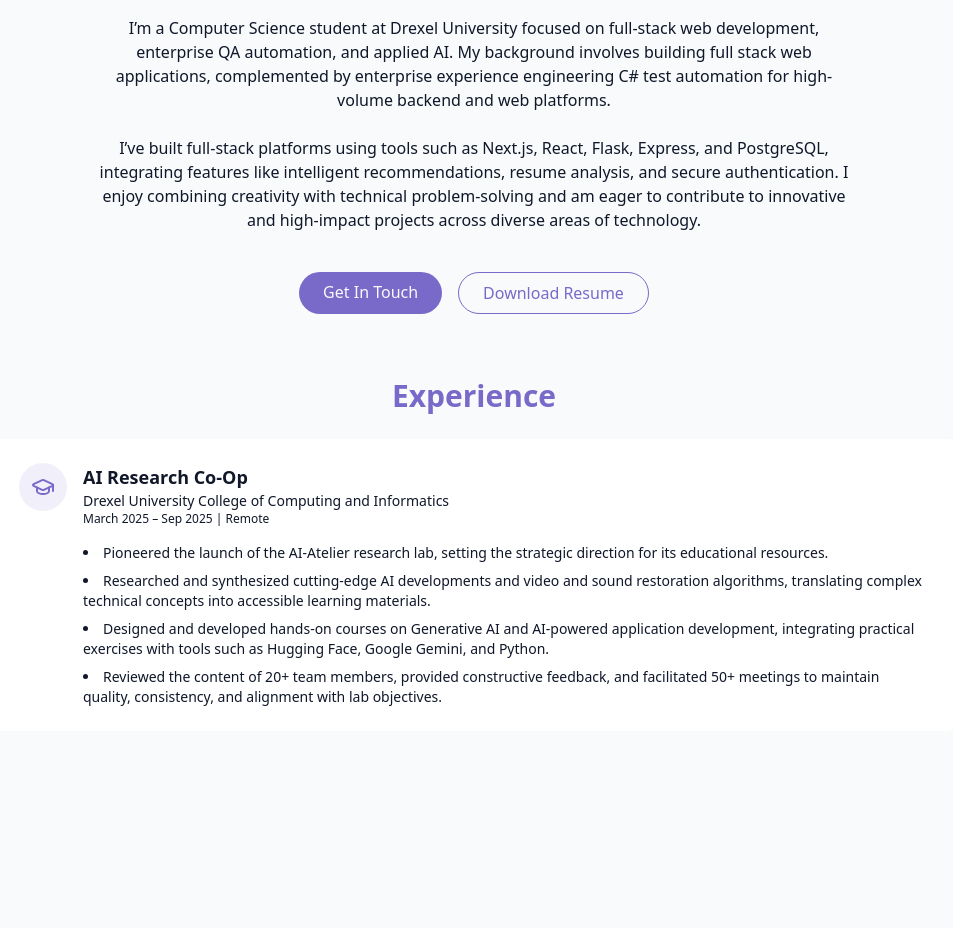
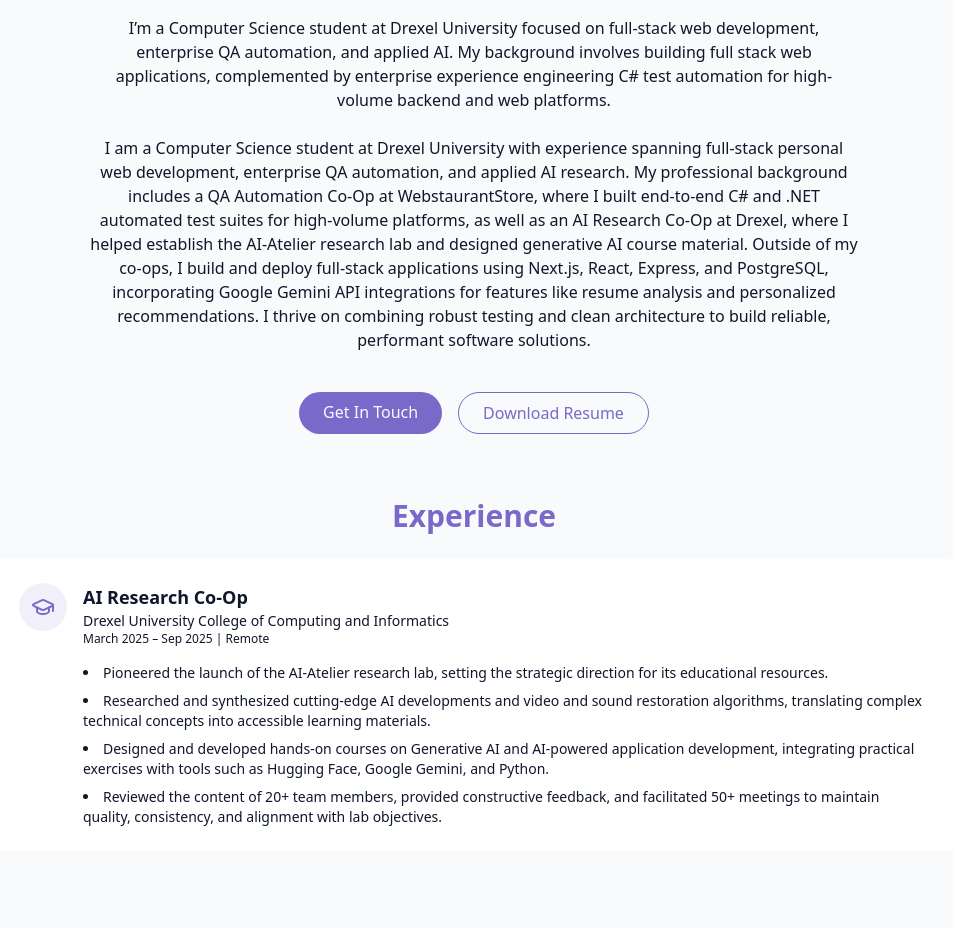
Before and after one commit to rubberart7/Main_Portfolio_Website, a React (Vite) app: page / in a window 1280 px wide. Shown: the part 1000-1928 px from the top of the page, without its empty margins (166-1119 px from the left). Built offline with nearby package versions, Linux system fonts and the light colour scheme.

Commit message:
update full about me section

```diff
--- a/src/components/AboutSection.jsx
+++ b/src/components/AboutSection.jsx
@@ -21,9 +21,14 @@ export const AboutSection = () => {
             web platforms.
           </p>
           <p className="text-muted-foreground max-w-3xl mx-auto">
-            I’ve built full-stack platforms using tools such as
-            Next.js, React, Flask, Express, and PostgreSQL, integrating features like intelligent recommendations,
-            resume analysis, and secure authentication. I enjoy combining creativity with technical problem-solving and am eager to contribute to innovative and high-impact projects across diverse areas of technology.
+            I am a Computer Science student at Drexel University with experience spanning full-stack personal web development,
+            enterprise QA automation, and applied AI research.
+            My professional background includes a QA Automation Co-Op at WebstaurantStore,
+            where I built end-to-end C# and .NET automated test suites for high-volume platforms, as well as an AI Research Co-Op at Drexel,
+            where I helped establish the AI-Atelier research lab and designed generative AI course material.
+            Outside of my co-ops, I build and deploy full-stack applications using Next.js, React, Express, and PostgreSQL,
+            incorporating Google Gemini API integrations for features like resume analysis and personalized recommendations.
+            I thrive on combining robust testing and clean architecture to build reliable, performant software solutions.
           </p>
 
 
```
